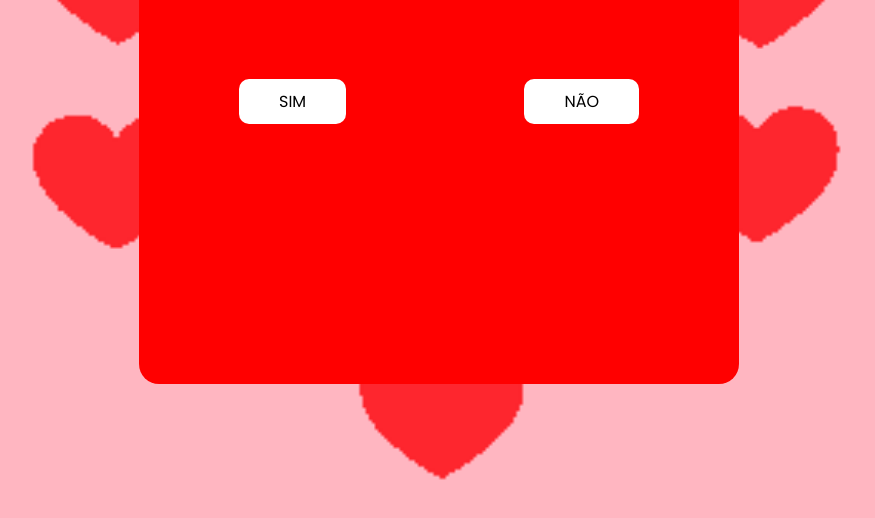
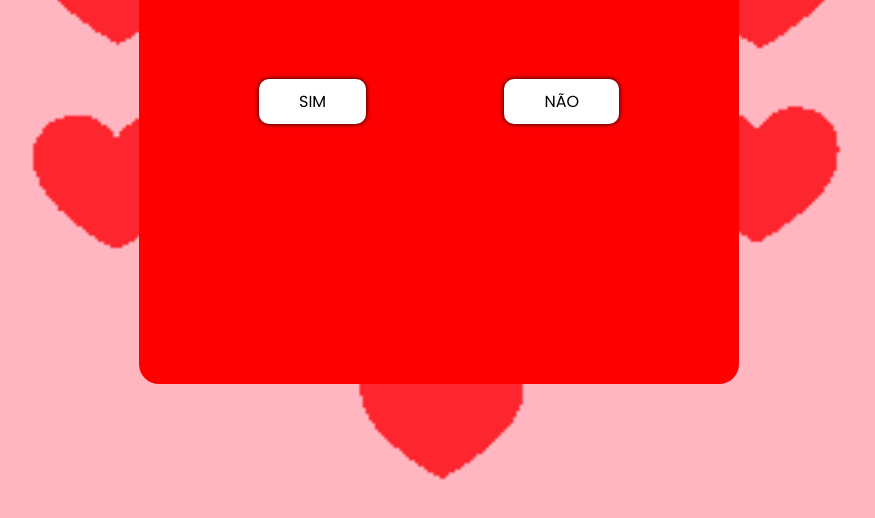
Before and after one commit to JosuePimentel/quer_casar_comigo, a plain HTML site: page index.html in a window 1280 px wide. Shown: the part 266-784 px from the top of the page, without its empty margins (201-1076 px from the left). Drawn offline with Linux system fonts and the light colour scheme.

Commit message:
Update style.css

```diff
--- a/style.css
+++ b/style.css
@@ -72,6 +72,7 @@ section {
     border-radius: 20px;
     background-color: red;
     padding: 20px;
+    margin: 0 40px;
     display: flex;
     flex-direction: column;
     align-items: center;
@@ -100,16 +101,17 @@ section > div > span {
     border-radius: 10px;
     cursor: pointer;
     position: absolute;
+    box-shadow: 0 0 5px #000;
 }
 
 section > div > span.sim {
-    left: 100px;
+    left: 20%;
 }
 
 div.window.active + section > div > span.sim {
-    box-shadow: 0 0 10px inset #000;
+    box-shadow: 0 0 5px inset #000;
 }
 
 section > div > span.nao {
-    right: 100px;
+    right: 20%;
 }
```
